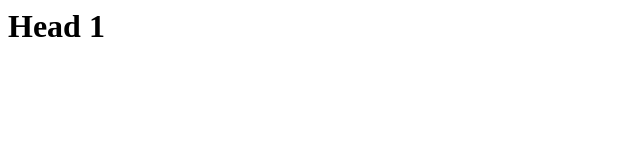
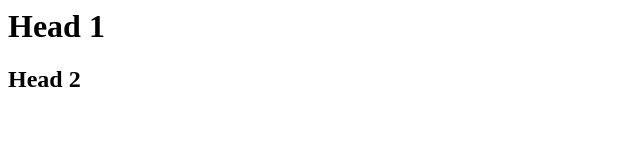
Before and after one commit to dev-blogs/test5, a plain HTML site: page index.html in a window 1280 px wide. Shown: the whole page, without its empty margins (0-640 px from the left). Drawn offline with Linux system fonts and the light colour scheme.

Commit message:
Added Head 2

```diff
--- a/index.html
+++ b/index.html
@@ -5,5 +5,6 @@
 </head>
 <body>
 	<h1>Head 1</h1>
+	<h2>Head 2</h1>
 </body>
 </html>
```
